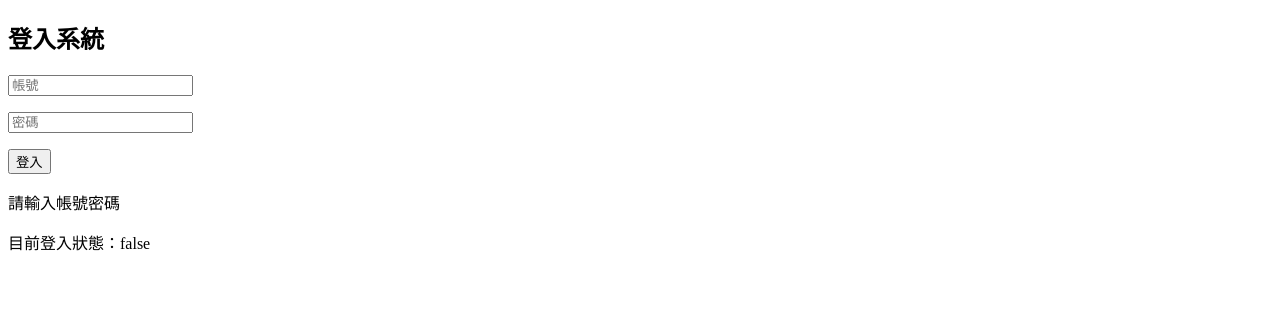
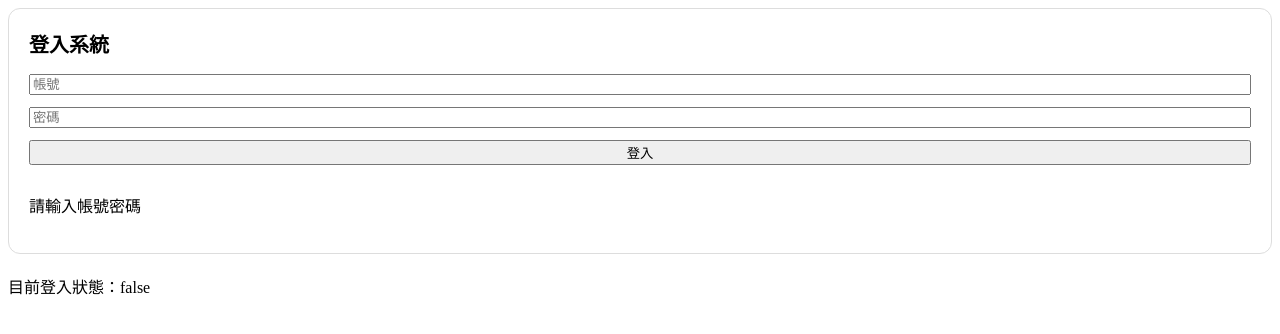
Before and after one commit to Avon46/huan-vue3-homework2, a Vue app: page / in a window 1280 px wide. Both pictures are taken after a click on the button "登入". Shown: the top 334 px of the page. Built offline with nearby package versions, Linux system fonts and the light colour scheme; the HTML template or start-up script is replaced by a standard one.

Commit message:
add slot-BaseSection

```diff
--- a/src/components/BaseSection.vue
+++ b/src/components/BaseSection.vue
@@ -12,11 +12,11 @@
 
 <style scoped>
 .base-section {
-    border: 1px solid #ddd;
+    border: 1px solid #dddddd;
     border-radius: 12px;
     padding: 20px;
     margin-bottom: 20px;
-    background-color: #fff;
+    background-color: #ffffff;
 }
 
 .base-section__title {
--- a/src/components/PolicyResultCard.vue
+++ b/src/components/PolicyResultCard.vue
@@ -17,5 +17,5 @@ const props = defineProps<{
         <p>姓名:{{ props.result.name }}</p>
         <p>狀態:{{ props.result.status }}</p>
     </div>
-    <p v-else-if="message">{{ props.message }}</p>
+    <p v-else-if="props.message">{{ props.message }}</p>
 </template>
--- a/src/components/PolicySearchForm.vue
+++ b/src/components/PolicySearchForm.vue
@@ -8,9 +8,6 @@ const emit = defineEmits<{
     submit: [policyNo: string]
 }>()
 function handlesubmit() {
-    if (!policyForm.policyNo) {
-        return
-    }
     emit('submit', policyForm.policyNo)
 }
 
--- a/src/views/LoginSimple.vue
+++ b/src/views/LoginSimple.vue
@@ -1,4 +1,5 @@
 <script setup lang="ts">
+import BaseSection from '@/components/BaseSection.vue'
 import { ref } from 'vue'
 const loading = ref(false)
 const username = ref('')
@@ -29,10 +30,18 @@ function login() {
 </script>
 
 <template>
-    <h2>登入系統</h2>
-    <p><input v-model.trim="username" placeholder="帳號"></p>
-    <input v-model.trim="password" type="password" placeholder="密碼">
-    <p><button @click="login">登入</button></p>
-    <p v-if="loading">登入中</p>
-    <p v-else-if="message">{{ message }}</p>
+    <BaseSection>
+        <template #title>
+            登入系統
+        </template>
+
+        <input v-model.trim="username" placeholder="帳號">
+
+        <input v-model.trim="password" type="password" placeholder="密碼">
+
+        <button @click="login">登入</button>
+
+        <p v-if="loading">登入中</p>
+        <p v-else-if="message">{{ message }}</p>
+    </BaseSection>
 </template>
--- a/src/views/PolicySimple.vue
+++ b/src/views/PolicySimple.vue
@@ -1,5 +1,6 @@
 <script setup lang="ts">
 import { ref } from 'vue'
+import BaseSection from '@/components/BaseSection.vue'
 import PolicySearchForm from '@/components/PolicySearchForm.vue'
 import PolicyResultCard from '@/components/PolicyResultCard.vue'
 const loading = ref(false)
@@ -34,7 +35,14 @@ function searchPolicy(policyNo: string) {
 }
 </script>
 <template>
-    <h2>保單查詢系統</h2>
-    <PolicySearchForm @submit="searchPolicy"></PolicySearchForm>
-    <PolicyResultCard :loading="loading" :message="message" :result="result" />
+    <BaseSection>
+        <template #title>
+            <h2>保單查詢系統</h2>
+        </template>
+
+        <PolicySearchForm @submit="searchPolicy"></PolicySearchForm>
+
+        <PolicyResultCard :loading="loading" :message="message" :result="result" />
+
+    </BaseSection>
 </template>
```
